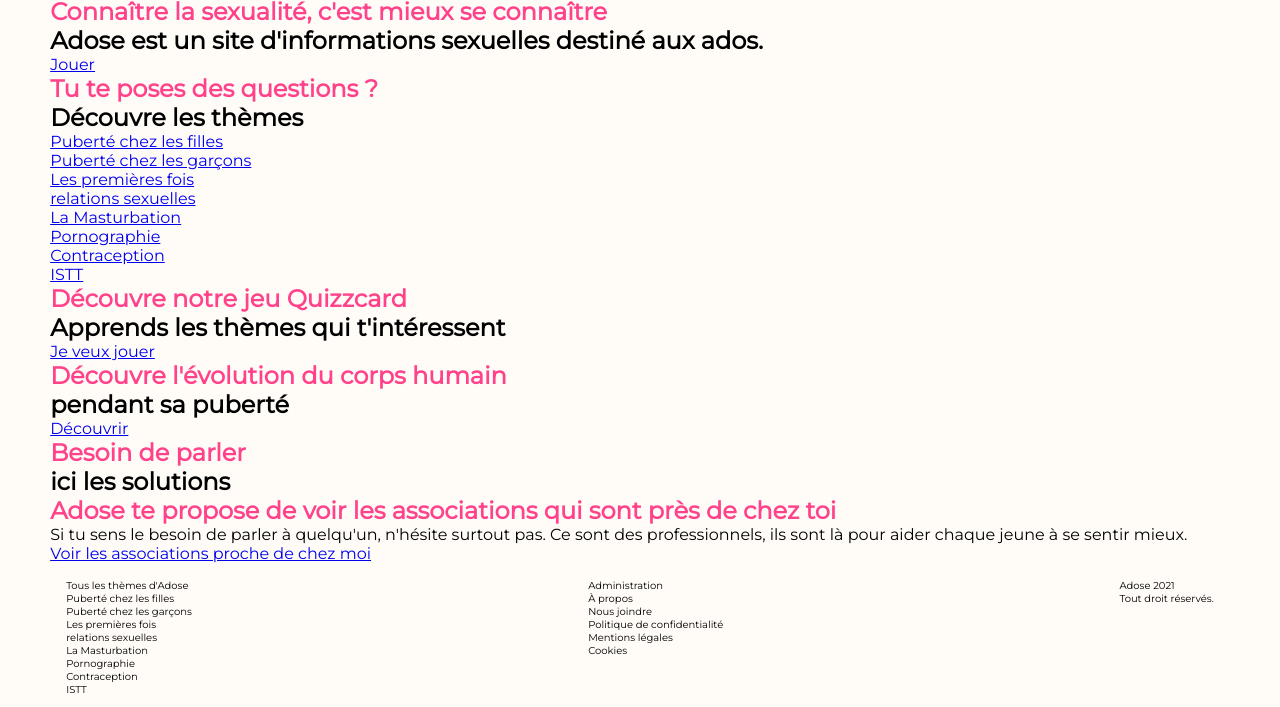
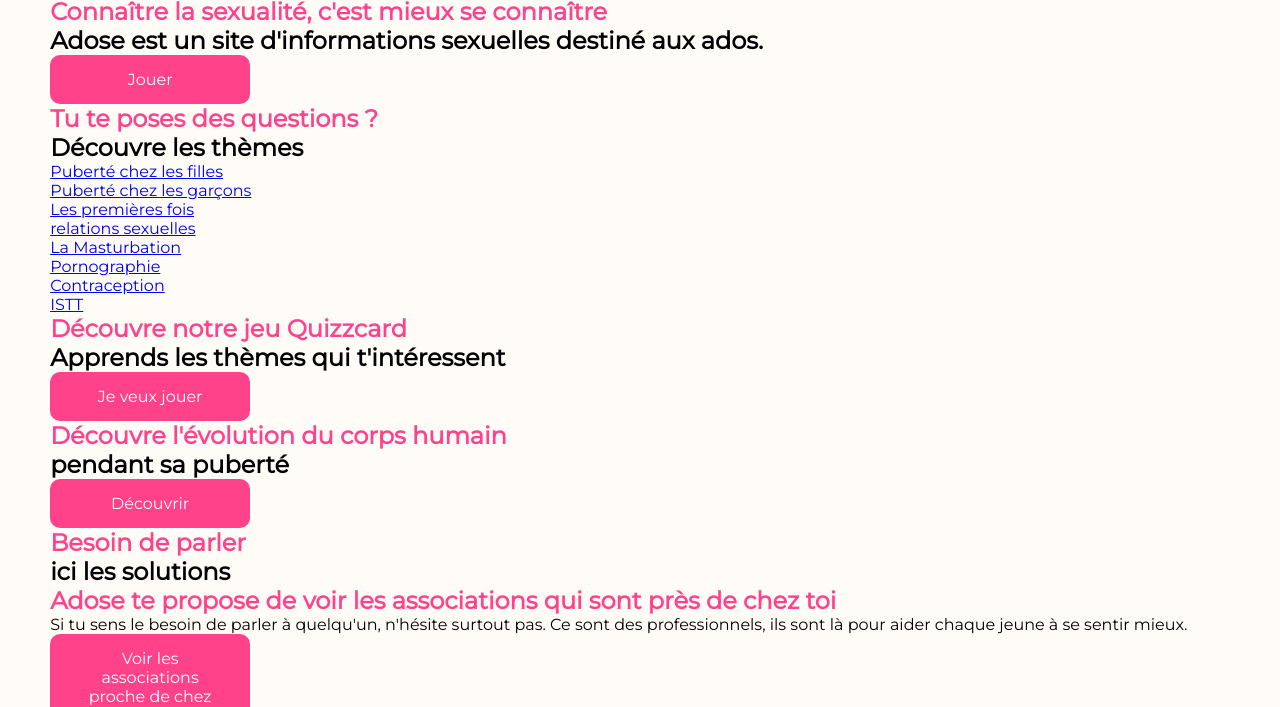
Before and after one commit to Yiduo-Y/Adose, a plain HTML site: page index.html in a window 1280 px wide. Shown: the part 104-811 px from the top of the page. Drawn offline with nearby package versions, Linux system fonts and the light colour scheme.

Commit message:
Bouttons

```diff
--- a/index.html
+++ b/index.html
@@ -34,7 +34,7 @@
         <div>
             <h1>Connaître la sexualité, c'est mieux se connaître</h1>
             <h2>Adose est un site d'informations sexuelles destiné aux ados.</h2>
-            <a href="#">Jouer</a>
+            <a href="#" class="button">Jouer</a>
         </div>
     </section>
 
@@ -59,7 +59,7 @@
         <div>
             <h1>Découvre notre jeu Quizzcard</h1>
             <h2>Apprends les thèmes qui t'intéressent</h2>
-            <a href="#">Je veux jouer</a>
+            <a href="#" class="button">Je veux jouer</a>
         </div>
     </section>
 
@@ -67,7 +67,7 @@
         <div>
             <h1>Découvre l'évolution du corps humain</h1>
             <h2>pendant sa puberté</h2>
-            <a href="#">Découvrir</a>
+            <a href="#" class="button">Découvrir</a>
         </div>
     </section>
 
@@ -77,7 +77,7 @@
             <h2>ici les solutions</h2>
             <h1>Adose te propose de voir les associations qui sont près de chez toi</h1>
             <p>Si tu sens le besoin de parler à quelqu'un, n'hésite surtout pas. Ce sont des professionnels, ils sont là pour aider chaque jeune à se sentir mieux.</p>
-            <a href="#">Voir les associations proche de chez moi</a>
+            <a href="#" class="button">Voir les associations proche de chez moi</a>
         </div>
     </section>
 </main>
--- a/style.css
+++ b/style.css
@@ -74,6 +74,18 @@
 }
 
 
+.button {
+    display: block;
+    background-color:#FF428A ;
+    text-decoration-line: none;
+    color: white;
+    border-radius: 10px;
+    width: 200px;
+    text-align: center;
+    padding: 15px 32px;
+
+}
+
 footer {
 font-size: 10px;
 display: flex;
```
